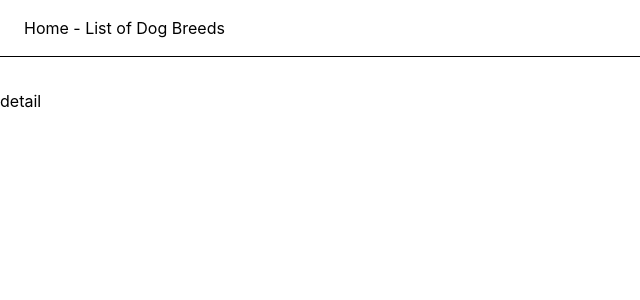
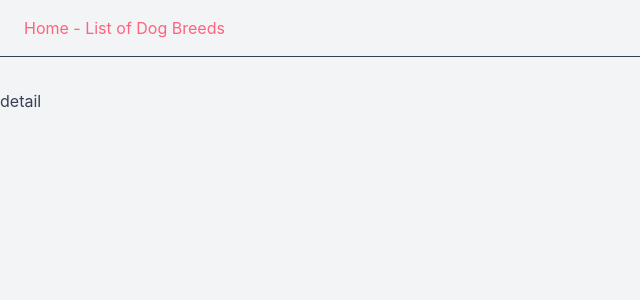
Before and after one commit to khopsickle/pawfront, a React (Vite) app: page /detail in a window 1280 px wide. Shown: the top 300 px of the page, without its empty margins (0-640 px from the left). Built offline with nearby package versions, Linux system fonts and the light colour scheme.

Commit message:
Add basic styles

```diff
--- a/src/components/Header.tsx
+++ b/src/components/Header.tsx
@@ -4,7 +4,9 @@ export default function Header() {
     return (
         <header className="flex justify-between gap-2 border-b p-4">
             <nav className="flex flex-row px-2">
-                <Link to="/">Home - List of Dog Breeds</Link>
+                <Link to="/" className="text-rose-400">
+                    Home - List of Dog Breeds
+                </Link>
             </nav>
         </header>
     );
--- a/src/features/breeds/BreedList.tsx
+++ b/src/features/breeds/BreedList.tsx
@@ -15,5 +15,5 @@ export default function BreedList() {
         return <p>No breeds found.</p>;
     }
     const item = breeds[0];
-    return <span>{item.id}</span>;
+    return <span className="text-sky-400">{item.id}</span>;
 }
--- a/src/styles/tailwind.css
+++ b/src/styles/tailwind.css
@@ -1,11 +1,12 @@
 @import 'tailwindcss';
 
+@layer base {
     * {
         box-sizing: border-box;
     }
 
     body {
-    @apply m-0;
+        @apply m-0 bg-gray-100 text-gray-700;
         font-family:
             -apple-system, BlinkMacSystemFont, 'Segoe UI', 'Roboto', 'Oxygen',
             'Ubuntu', 'Cantarell', 'Fira Sans', 'Droid Sans', 'Helvetica Neue',
@@ -18,3 +19,4 @@ code {
         font-family:
             source-code-pro, Menlo, Monaco, Consolas, 'Courier New', monospace;
     }
+}
```
Also changed, not shown: 1 other file (tests, documents, lock files or other folders). Lines whose indentation alone changed are shown as unchanged.
